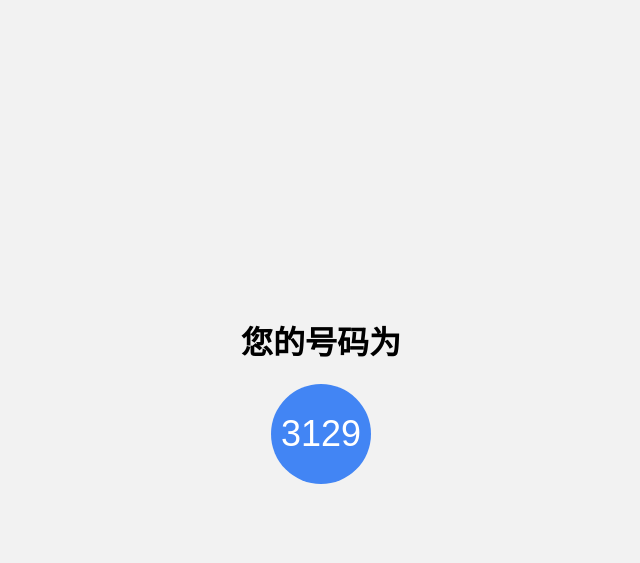
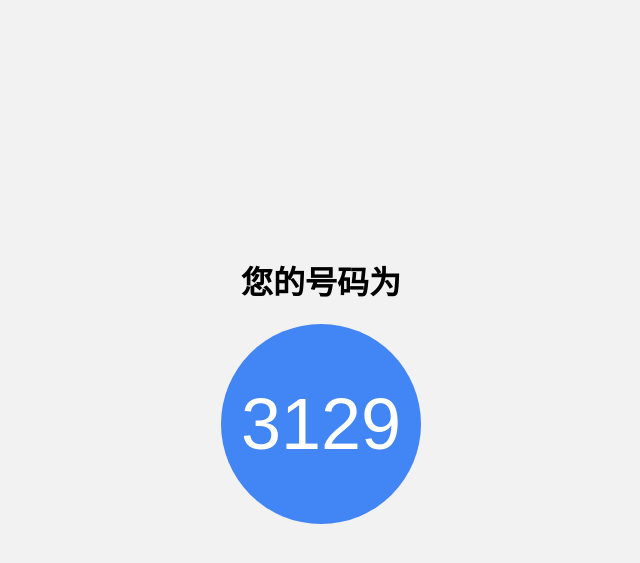
Before and after one commit to nanguaguag/fy_random_generator, a Flask app: page / in a window 1280 px wide. Shown: the top 563 px of the page, without its empty margins (319-959 px from the left). Run offline with Flask 3, Linux system fonts and the light colour scheme; data comes from the database, SQL or seed files in the repository.

Commit message:
页面适配移动端

```diff
--- a/pyvenv.cfg
+++ /dev/null
@@ -1,5 +0,0 @@
-home = /opt/homebrew/opt/python@3.11/bin
-include-system-site-packages = false
-version = 3.11.6
-executable = /opt/homebrew/Cellar/python@3.11/3.11.6/Frameworks/Python.framework/Versions/3.11/bin/python3.11
-command = /opt/homebrew/opt/python@3.11/bin/python3.11 -m venv /Users/huzongyao/IdeaProjects/fy_random_generator
--- a/templates/index.html
+++ b/templates/index.html
@@ -3,6 +3,12 @@
 
 <head>
     <title>您的号码</title>
+    <meta charset="utf-8">
+    <meta name="viewport" content="width=device-width; initial-scale=1.0;  maximum-scale=1.0 user-scalable=no;">
+    <meta name="format-detection" content="telephone=no">
+    <meta http-equiv="collapsable" content="none">
+    <meta name="apple-mobile-web-app-capable" content="yes">
+    <meta name="apple-mobile-web-app-status-bar-style" content="black">
     <style>
         body {
             font-family: Arial, sans-serif;
@@ -21,14 +27,14 @@
 
         .number {
             display: inline-block;
-            width: 100px;
-            height: 100px;
+            width: 12.5rem;
+            height: 12.5rem;
             border-radius: 50%;
             background-color: #4285f4;
             color: #ffffff;
-            font-size: 36px;
-            line-height: 100px;
-            margin-bottom: 20px;
+            font-size: 4.5rem;
+            line-height: 12.5rem;
+            margin-bottom: 2.5rem;
         }
     </style>
 </head>
```
Also changed, not shown: 16 other files.
